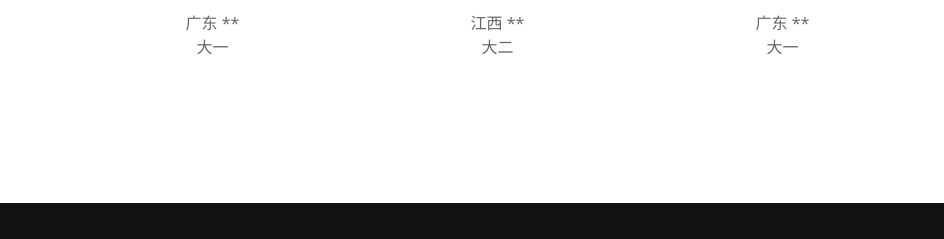
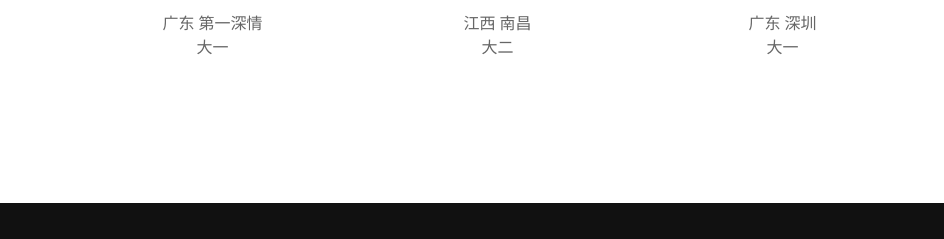
Before and after one commit to vFREE-1/team, a plain HTML site: page index.html in a window 1280 px wide. Shown: the part 1160-1399 px from the top of the page, 0-944 px from the left. Drawn offline with nearby package versions, Linux system fonts and the light colour scheme; files whose address does not match are found by name.

Commit message:
Update index.html

```diff
--- a/index.html
+++ b/index.html
@@ -125,7 +125,7 @@ swal({
             <div class="member">
               <img src="assets/img/2.jpg" class="img-fluid" alt="" style="border-radius:50%"  width=100px height=100px >
 			  <center><h3 class="member-name">vFREE</h3></center>
-			  <center><font>广东 **<br />大一</font></center>
+			  <center><font>广东 第一深情<br />大一</font></center>
               <div class="member-info">
                 <div class="member-info-content">
                 </div>
@@ -141,7 +141,7 @@ swal({
               <img src="assets/img/3.jpg" class="img-fluid" alt="" style="border-radius:50%"  width=100px height=100px>
 			  <div class="name-plate text-center">
 				<h3 class="expert-name">mzq</h3>
-				<font>江西 **<br />大二<br/></font>
+				<font>江西 南昌<br />大二<br/></font>
 			  </div>
               <div class="member-info">
                 <div class="member-info-content">
@@ -157,7 +157,7 @@ swal({
               <img src="assets/img/1.jpg" class="img-fluid" alt="" style="border-radius:50%"  width=100px height=100px>
 			  <div class="name-plate text-center">
 				<h3 class="expert-name">v0ity</h3>
-				<font>广东 **<br />大一</font>
+				<font>广东 深圳<br />大一</font>
 			  </div>
               <div class="member-info">
                 <div class="member-info-content">
```
